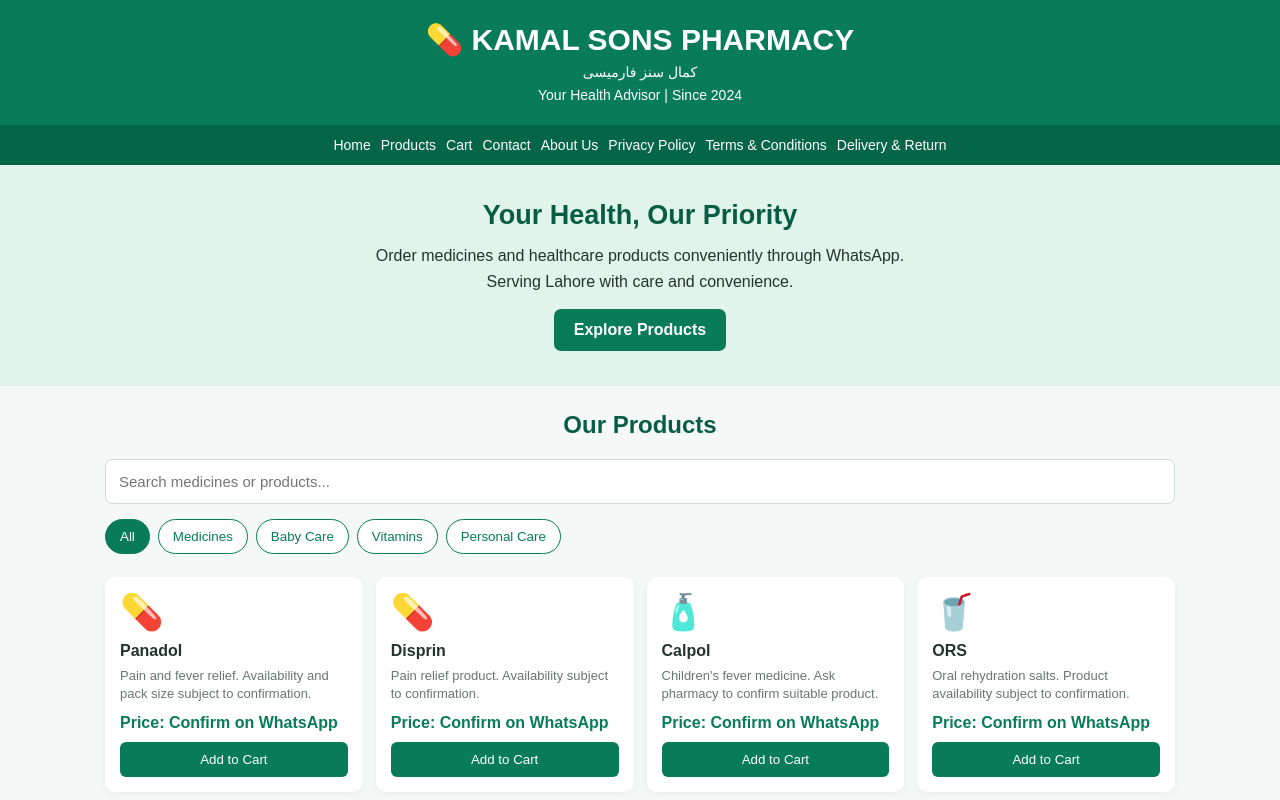
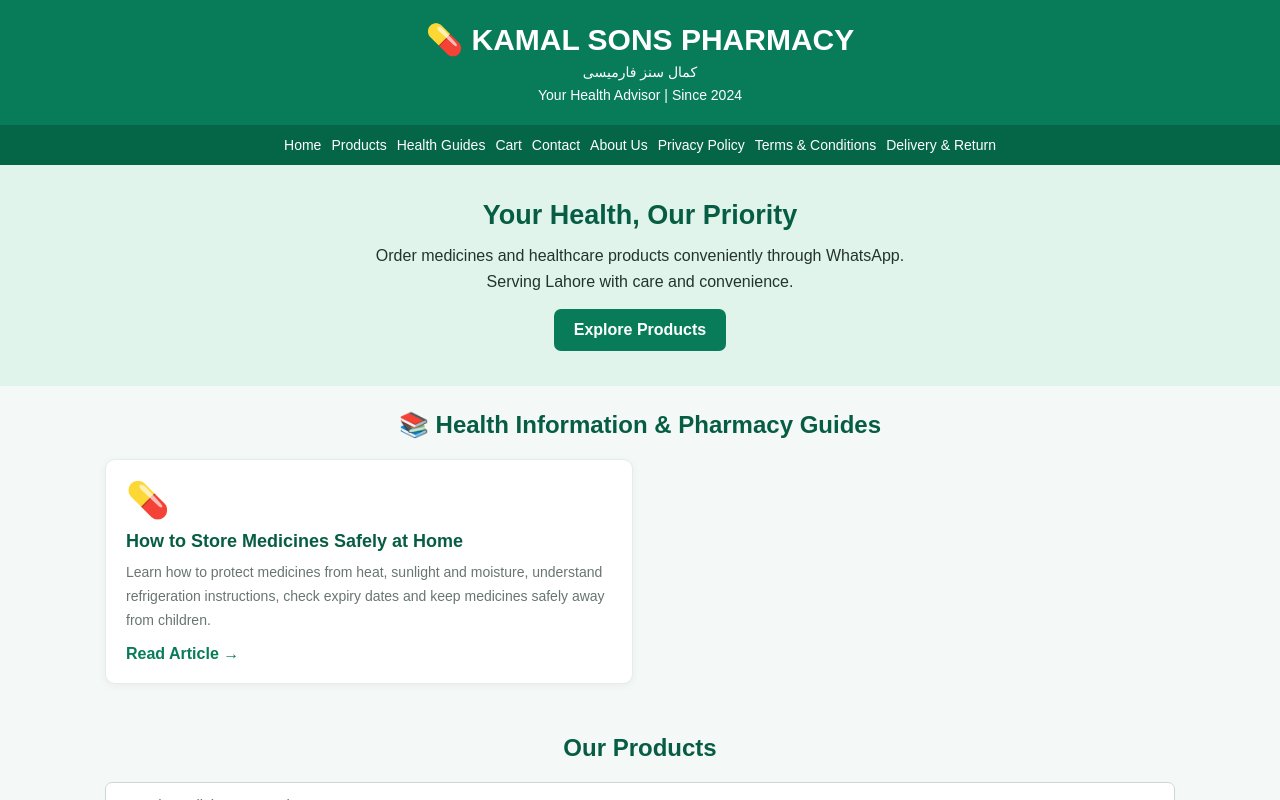
Before and after one commit to designdoststudio/kamal-sons-pharmacy, a plain HTML site: page index.html in a window 1280 px wide. Shown: the top 800 px of the page. Drawn offline with Linux system fonts and the light colour scheme.

Commit message:
Update index.html

```diff
--- a/index.html
+++ b/index.html
@@ -5,7 +5,7 @@
 <meta charset="UTF-8">
 <meta name="viewport" content="width=device-width, initial-scale=1">
 <meta name="theme-color" content="#087c59">
-<meta name="description" content="Kamal Sons Pharmacy - Your Health Advisor. Order medicines and healthcare products in Lahore through WhatsApp.">
+<meta name="description" content="Kamal Sons Pharmacy - Your Health Advisor. Explore healthcare products, order through WhatsApp and read helpful pharmacy and health guides in Lahore.">
 <title>Kamal Sons Pharmacy | Your Health Advisor</title>
 
 <style>
@@ -41,12 +41,27 @@ nav a{color:white;text-decoration:none;font-size:14px}
 .form textarea{min-height:85px;resize:vertical}
 .form button{width:100%;background:#087c59;color:white;border:0;padding:14px;border-radius:7px;margin-top:13px;font-size:16px;font-weight:bold}
 .info{background:#e0f4eb;border-radius:10px;padding:18px;line-height:1.8}
+
+/* Health Guides */
+.guides{display:grid;grid-template-columns:1fr;gap:15px}
+.guide-card{background:white;padding:20px;border-radius:10px;box-shadow:0 2px 9px #0000000d;border:1px solid #e3eee8}
+.guide-icon{font-size:35px;margin-bottom:10px}
+.guide-card h3{color:#075d43;margin-bottom:9px;font-size:18px}
+.guide-card p{font-size:14px;color:#68766f;line-height:1.7}
+.guide-link{display:inline-block;margin-top:12px;color:#087c59;font-weight:bold;text-decoration:none}
+.guide-link:hover{text-decoration:underline}
+
 footer{background:#064b37;color:white;text-align:center;padding:23px 15px;line-height:1.8;font-size:14px}
 footer a{color:white;text-decoration:none;margin:5px 9px;display:inline-block}
 .footer-links{margin-top:12px}
 .empty{text-align:center;color:#777;padding:15px}
-@media(min-width:650px){.products{grid-template-columns:repeat(3,minmax(0,1fr))}}
-@media(min-width:900px){.products{grid-template-columns:repeat(4,minmax(0,1fr))}}
+@media(min-width:650px){
+.products{grid-template-columns:repeat(3,minmax(0,1fr))}
+.guides{grid-template-columns:repeat(2,minmax(0,1fr))}
+}
+@media(min-width:900px){
+.products{grid-template-columns:repeat(4,minmax(0,1fr))}
+}
 </style>
 </head>
 
@@ -61,6 +76,7 @@ footer a{color:white;text-decoration:none;margin:5px 9px;display:inline-block}
 <nav>
   <a href="#home">Home</a>
   <a href="#products">Products</a>
+  <a href="#guides">Health Guides</a>
   <a href="#cart">Cart</a>
   <a href="contact.html">Contact</a>
   <a href="about.html">About Us</a>
@@ -74,6 +90,26 @@ footer a{color:white;text-decoration:none;margin:5px 9px;display:inline-block}
   <p>Order medicines and healthcare products conveniently through WhatsApp.</p>
   <p>Serving Lahore with care and convenience.</p>
   <a class="btn" href="#products">Explore Products</a>
+</section>
+
+<!-- Health Information Guides -->
+<section class="section" id="guides">
+  <h2>📚 Health Information & Pharmacy Guides</h2>
+
+  <div class="guides">
+    <div class="guide-card">
+      <div class="guide-icon">💊</div>
+      <h3>How to Store Medicines Safely at Home</h3>
+      <p>
+        Learn how to protect medicines from heat, sunlight and moisture,
+        understand refrigeration instructions, check expiry dates and
+        keep medicines safely away from children.
+      </p>
+      <a class="guide-link" href="medicine-storage-guide.html">
+        Read Article →
+      </a>
+    </div>
+  </div>
 </section>
 
 <section class="section" id="products">
@@ -132,6 +168,7 @@ footer a{color:white;text-decoration:none;margin:5px 9px;display:inline-block}
     <a href="terms.html">Terms & Conditions</a>
     <a href="delivery.html">Delivery & Return Policy</a>
     <a href="contact.html">Contact Us</a>
+    <a href="medicine-storage-guide.html">Health Guide</a>
   </div>
 </footer>
 
```
